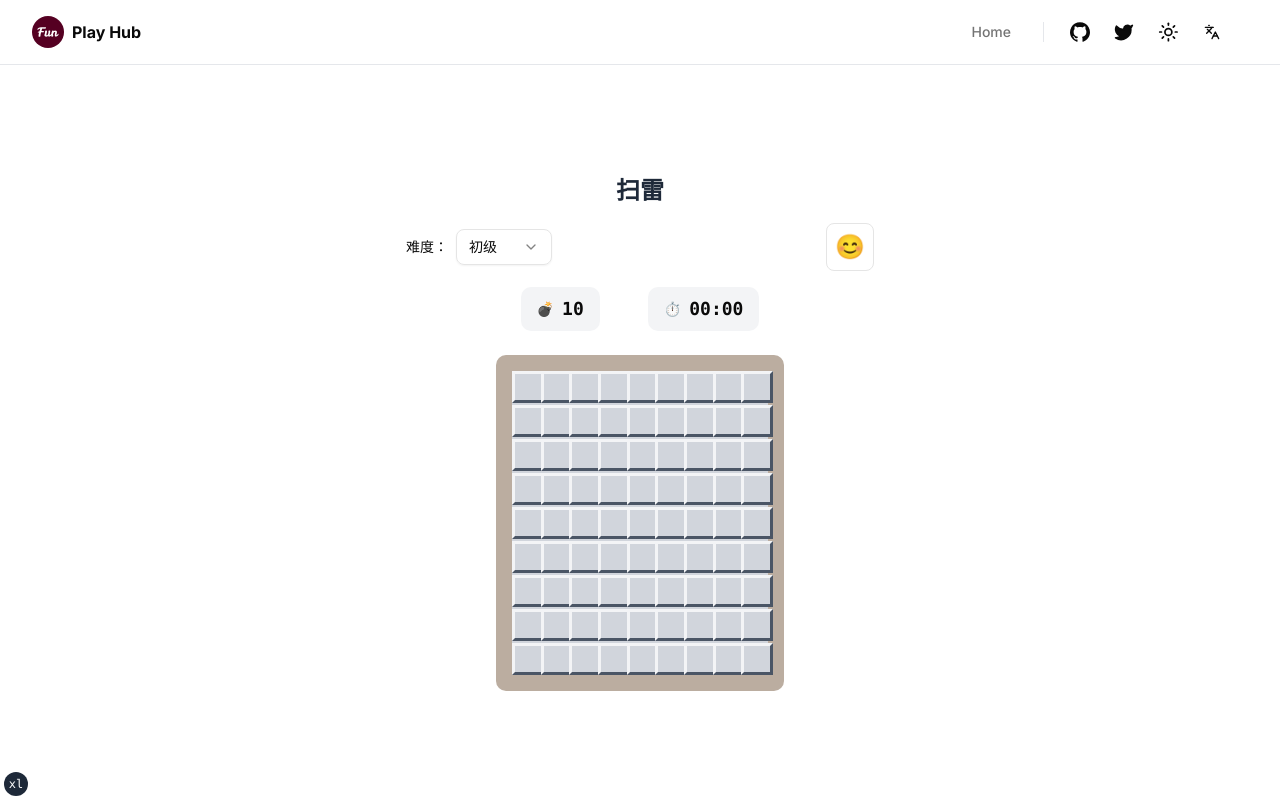
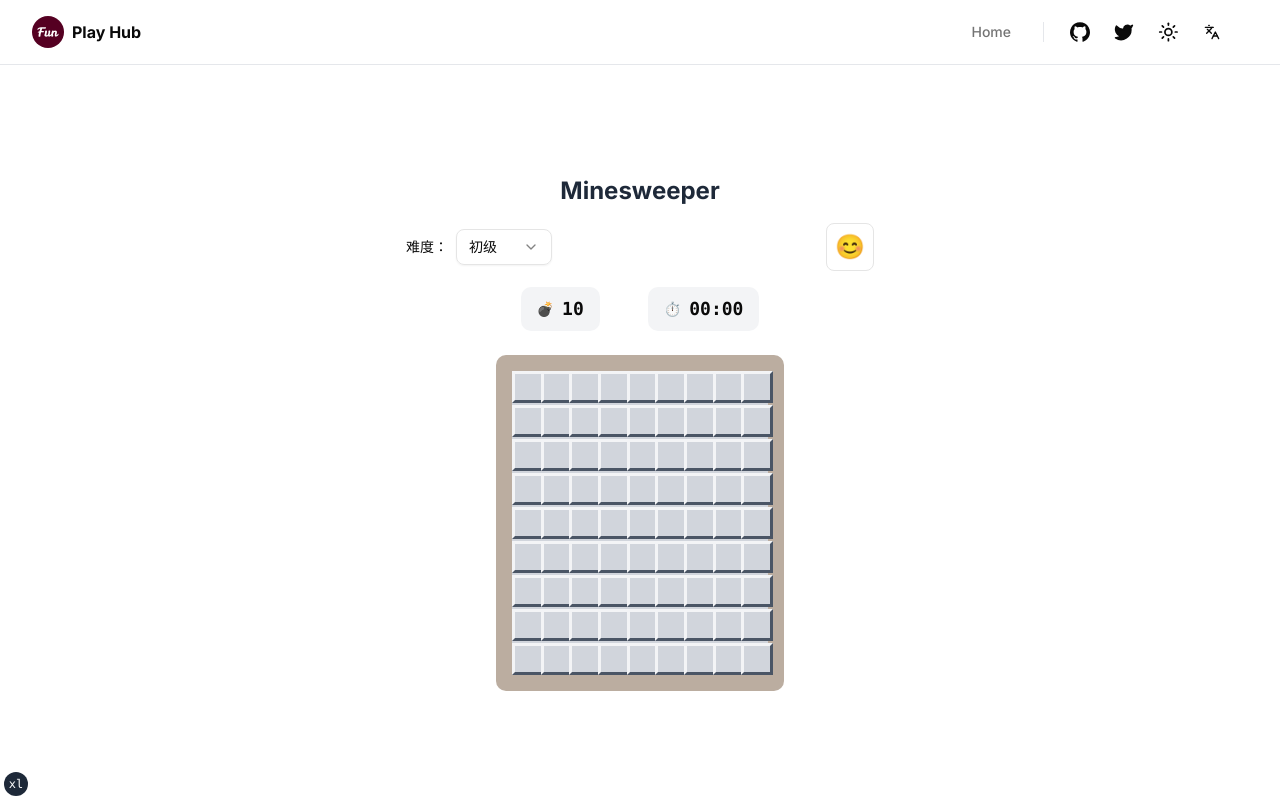
Before and after one commit to JiuRanYa/web-games, a Next.js app: page /en/games/minesweeper in a window 1280 px wide. Built offline with nearby package versions, Linux system fonts and the light colour scheme.

Commit message:
feat: enhance Minesweeper game by integrating dynamic translations for title and improving localization support

```diff
--- a/app/[locale]/games/minesweeper/page.tsx
+++ b/app/[locale]/games/minesweeper/page.tsx
@@ -19,7 +19,6 @@ export async function generateMetadata(): Promise<Metadata> {
 export default function MinesweeperPage() {
   return (
     <div className="container flex min-h-[calc(100vh-4rem)] flex-col items-center justify-center py-8">
-      <h1 className="text-2xl font-bold mb-4 text-center text-gray-800">扫雷</h1>
       <GameBoard />
     </div>
   )
--- a/components/games/minesweeper/game-board.tsx
+++ b/components/games/minesweeper/game-board.tsx
@@ -5,6 +5,7 @@ import { Cell } from './cell'
 import { GameControls } from './game-controls'
 import { CellState, DIFFICULTIES, Difficulty, GameStatus } from './types'
 import { cn } from '@/lib/utils'
+import { useTranslations } from 'next-intl'
 
 export function GameBoard() {
   const [difficulty, setDifficulty] = useState<Difficulty>(DIFFICULTIES.beginner)
@@ -155,8 +156,11 @@ export function GameBoard() {
     setBoard(newBoard)
   }
 
+  const t = useTranslations('minesweeper')
+
   return (
     <div className="flex flex-col items-center w-full max-w-[800px] mx-auto">
+      <h1 className="text-2xl font-bold mb-4 text-center text-gray-800">{t('title')}</h1>
       <GameControls
         difficulty={difficulty}
         gameStatus={gameStatus}
--- a/core/i18n/messages/en.json
+++ b/core/i18n/messages/en.json
@@ -102,6 +102,7 @@
     }
   },
   "sudoku": {
+    "title": "Sudoku",
     "metadata": {
       "title": "Sudoku - Classic Number Puzzle",
       "description": "Challenge yourself with the classic Sudoku puzzle game. Fill the grid with numbers using logic and deduction. Multiple difficulty levels available!",
@@ -114,6 +115,7 @@
       "description": "Play the classic Minesweeper game, featuring Google Doodle style gameplay. Test your logic and memory skills. Challenge yourself in this globally popular puzzle game!",
       "keywords": "minesweeper, minesweeper game, google minesweeper, online minesweeper, classic minesweeper, free minesweeper, browser minesweeper, puzzle game, logic game, strategy game"
     },
+    "title": "Minesweeper",
     "game": {
       "difficulty": "Difficulty",
       "beginner": "Beginner",
--- a/core/i18n/messages/zh.json
+++ b/core/i18n/messages/zh.json
@@ -107,6 +107,7 @@
     }
   },
   "sudoku": {
+    "title": "数独",
     "metadata": {
       "title": "数独 - 经典数字游戏",
       "description": "挑战经典数独益智游戏。使用逻辑和推理填充数字网格。提供多种难度级别！",
@@ -114,6 +115,7 @@
     }
   },
   "minesweeper": {
+    "title": "扫雷",
     "metadata": {
       "title": "扫雷 - 经典益智游戏",
       "description": "经典扫雷游戏，Google Doodle同款玩法，考验你的逻辑思维和记忆力。快来挑战扫雷高手，享受这款风靡全球的益智游戏！",
```
